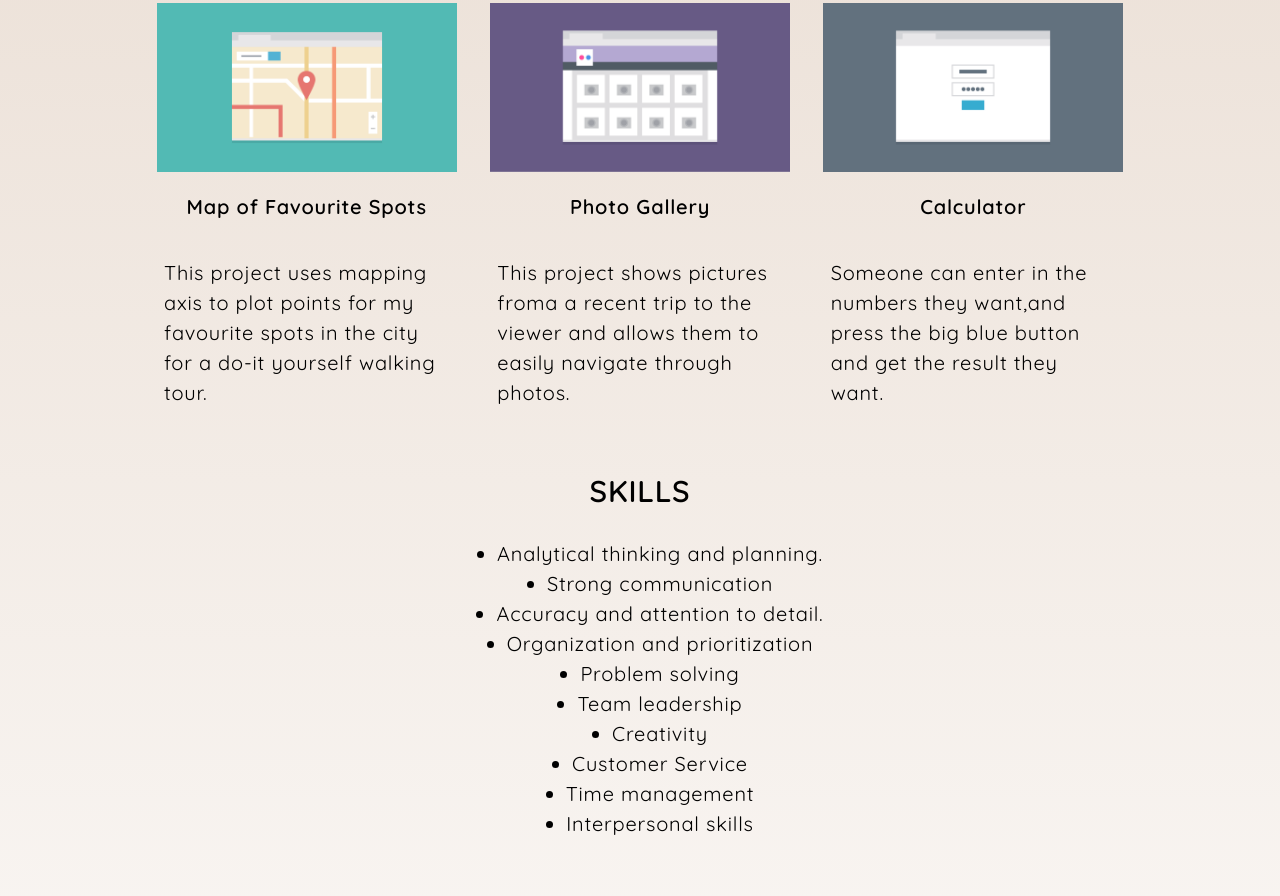
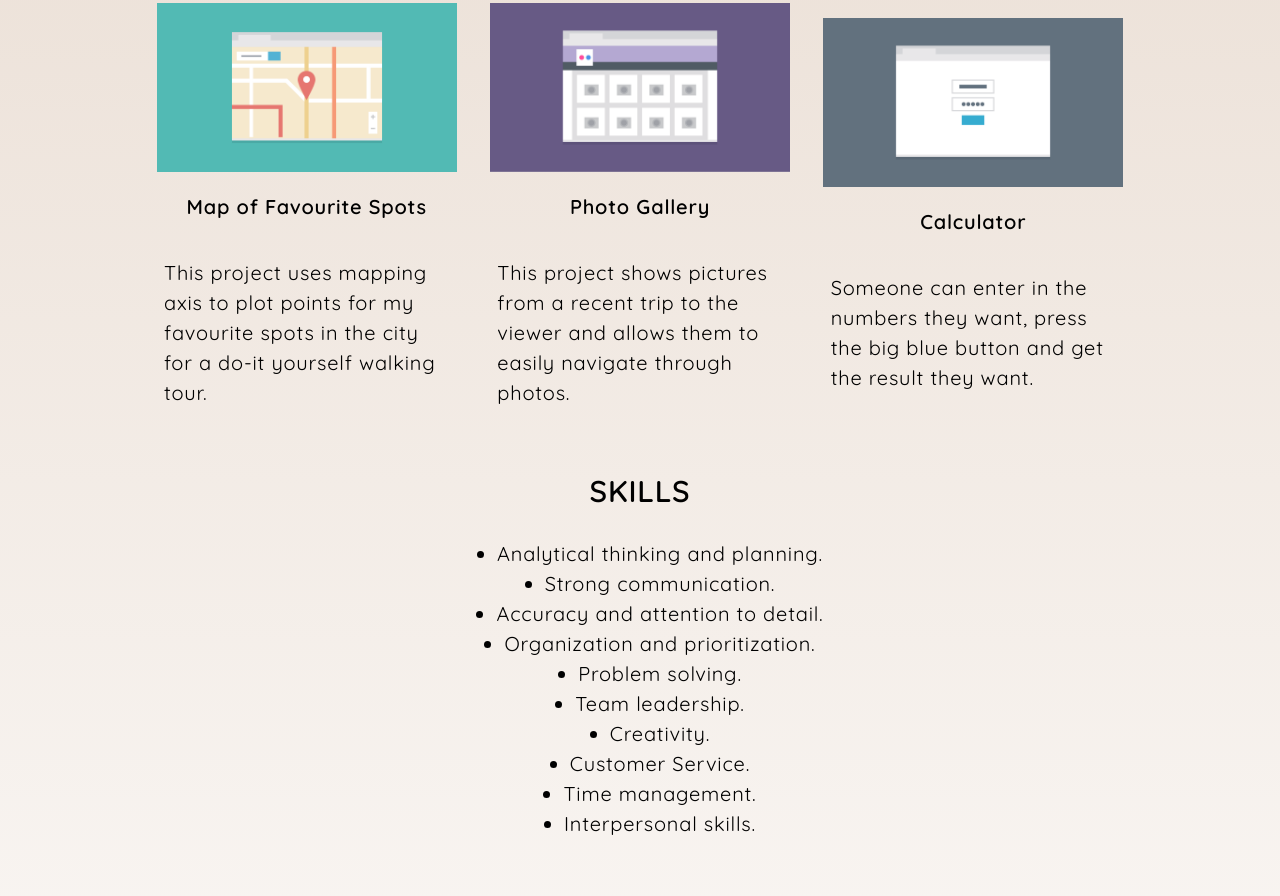
Before and after one commit to Daprojects1/treehouse002-project, a plain HTML site: page index.html in a window 1280 px wide. Shown: the part 936-1832 px from the top of the page. Drawn offline with Linux system fonts and the light colour scheme.

Commit message:
spell check

```diff
--- a/index.html
+++ b/index.html
@@ -62,13 +62,13 @@
                    <div class="main-port item-4">
                         <img src="images/responsive_layout_v3-2/images/portfolio-5.png" alt="the-photo-gallery">
                         <p><strong>Photo Gallery</strong></p>
-                        <p>This project shows pictures froma a recent trip to the viewer and allows them to easily navigate through photos.</p>
+                        <p>This project shows pictures from a recent trip to the viewer and allows them to easily navigate through photos.</p>
                         </div>
 
                     <div class="main-port item-5">
                         <img src="images/responsive_layout_v3-2/images/portfolio-6.png" alt="the-calculator">
                         <p><strong>Calculator</strong></p>
-                        <p>Someone can enter in the numbers they want,and press the big blue button and get the result they want.</p>
+                        <p>Someone can enter in the numbers they want, press the big blue button and get the result they want.</p>
                     </div>
                 </div>
             </section>
@@ -76,22 +76,22 @@
                 <h2 id="skills">Skills</h2>
                 <ul class="skills-list">
                     <li>Analytical thinking and planning.</li>
-                    <li>Strong communication</li>
+                    <li>Strong communication.</li>
                     <li>Accuracy and attention to detail.</li>
-                    <li>Organization and prioritization</li>
-                    <li>Problem solving</li>
-                    <li>Team leadership</li>
-                    <li>Creativity</li>
-                    <li>Customer Service</li>
-                    <li>Time management</li>
-                    <li>Interpersonal skills</li>
+                    <li>Organization and prioritization.</li>
+                    <li>Problem solving.</li>
+                    <li>Team leadership.</li>
+                    <li>Creativity.</li>
+                    <li>Customer Service.</li>
+                    <li>Time management.</li>
+                    <li>Interpersonal skills.</li>
                 </ul>
             </section>
         </main>
 
         <footer class="footer-content">
             <h3 id="contact">Contact</h3>
-            <p >If you're interested in chatting or want more information about what I've been working on,I'd love to hear from you!</p>
+            <p >If you're interested in chatting or want more information about what I've been working on, I'd love to hear from you!</p>
             <div class="contact-details">
             <p> Phone <strong>+1(111)555-1234</strong></p>
             <p>Email <strong>email@yoursite.com</strong></p>
```
